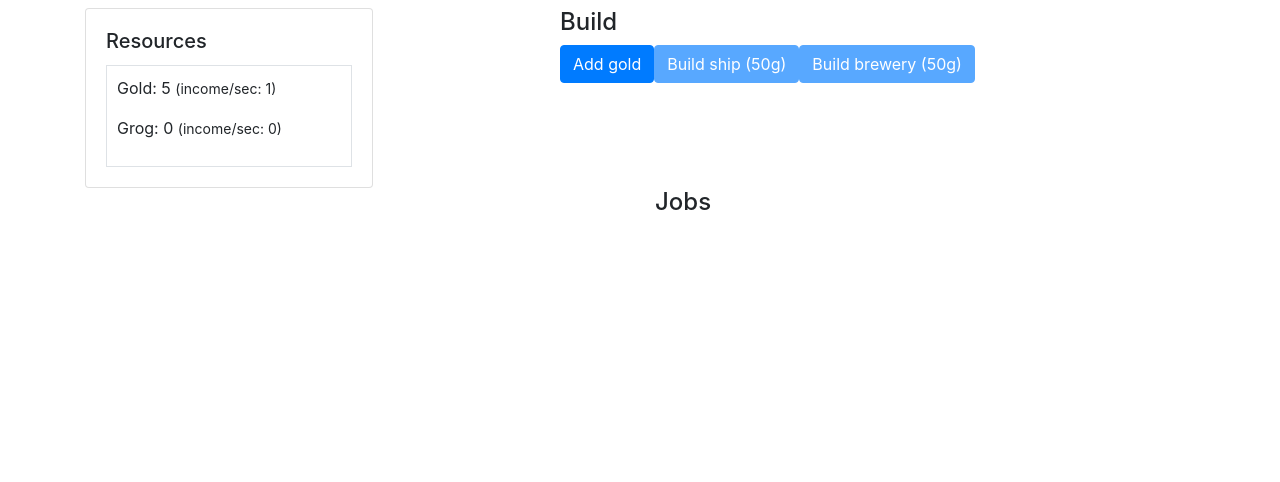
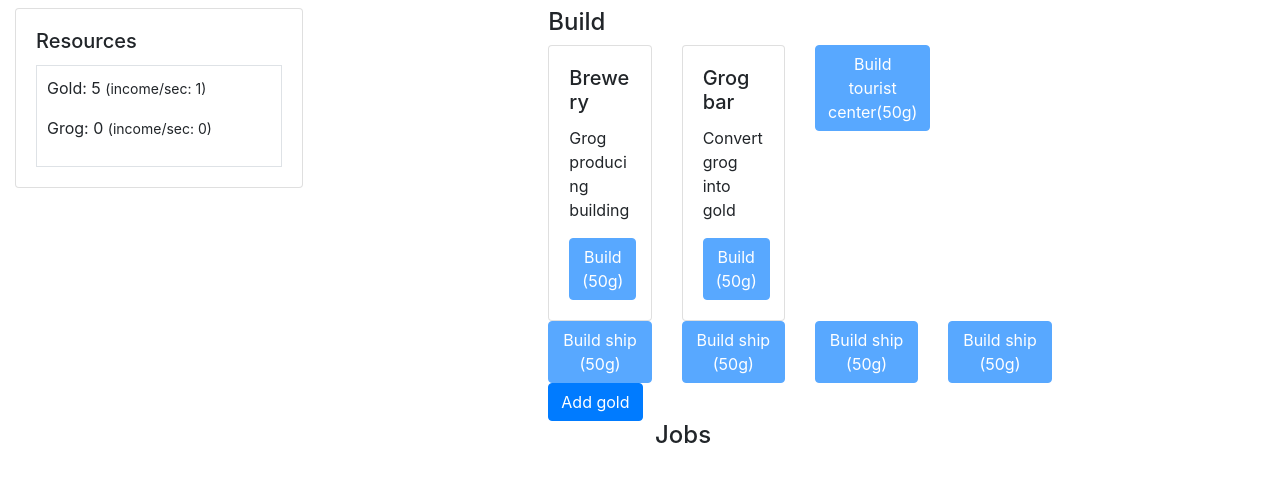
Before and after one commit to AndreFohlin/office-space, an Angular app: page / in a window 1280 px wide. Shown: the top 482 px of the page. Built offline with nearby package versions, Linux system fonts and the light colour scheme.

Commit message:
made building logic generic

```diff
--- a/src/app/app.component.html
+++ b/src/app/app.component.html
@@ -1,4 +1,4 @@
-<div class="container">
+<div class="container-fluid">
   <div style="text-align:center">
     <h1>
 
@@ -10,10 +10,56 @@
     </div>
     <div class="col-5">
       <h4>Build</h4>
+      <div class="row">
+        <div class="col-3">
+          <div class="card">
+            <div class="card-body">
+              <h5 class="card-title">{{this.buildings.brewery.name}}</h5>
+              <p class="card-text">
+                {{this.buildings.brewery.desc}}
+              </p>
+              <button type="button" class="btn btn-primary" [disabled]="!canBuild('brewery')" (click)="build('brewery')">Build (50g)</button>
+            </div>
+          </div>
+        </div>
+        <div class="col-3">
+            <div class="card">
+                <div class="card-body">
+                  <h5 class="card-title">{{this.buildings.bar.name}}</h5>
+                  <p class="card-text">
+                    {{this.buildings.bar.desc}}
+                  </p>
+                  <button type="button" class="btn btn-primary" [disabled]="!canBuild('bar')" (click)="build('bar')">Build (50g)</button>
+                </div>
+              </div>
+
+
+        </div>
+        <div class="col-3">
+          <button type="button" class="btn btn-primary" [disabled]="!resources.hasGold(50)" (click)="buildBrewery()">Build tourist center(50g)</button>
+        </div>
+        <div class="col-3">
+
+        </div>
+      </div>
+      <div class="row">
+
+        <div class="col-3">
+          <button type="button" class="btn btn-primary" [disabled]="!resources.hasGold(50)" (click)="buildShip()">Build ship (50g)</button>
+        </div>
+        <div class="col-3">
+          <button type="button" class="btn btn-primary" [disabled]="!resources.hasGold(50)" (click)="buildShip()">Build ship (50g)</button>
+        </div>
+        <div class="col-3">
+          <button type="button" class="btn btn-primary" [disabled]="!resources.hasGold(50)" (click)="buildShip()">Build ship (50g)</button>
+        </div>
+        <div class="col-3">
+          <button type="button" class="btn btn-primary" [disabled]="!resources.hasGold(50)" (click)="buildShip()">Build ship (50g)</button>
+        </div>
+      </div>
       <button type="button" class="btn btn-primary" (click)="addGold()">Add gold</button>
 
-        <button type="button" class="btn btn-primary" [disabled]="!resources.hasGold(50)" (click)="buildShip()">Build ship (50g)</button>
-        <button type="button" class="btn btn-primary" [disabled]="!resources.hasGold(50)" (click)="buildBrewery()">Build brewery (50g)</button>
+
     </div>
 
 
--- a/src/app/app.component.ts
+++ b/src/app/app.component.ts
@@ -2,7 +2,8 @@ import { Component } from '@angular/core';
 import { ResourceService } from './resource.service';
 import { JobService } from './job.service';
 import { Job } from './job';
-
+import { Buildings } from './buildings/buildings'
+import { request } from 'http';
 @Component({
   selector: 'app-root',
   templateUrl: './app.component.html',
@@ -13,11 +14,15 @@ export class AppComponent {
   ships:any[];
   private resources: ResourceService;
   private jobs: JobService;
+  private buildings: any;
+  private ownedBuildings:string[];
 
   constructor(resourceService:ResourceService, jobService: JobService){
     this.resources = resourceService;
     this.jobs = jobService;
     this.ships = [];
+    this.buildings = Buildings;
+    this.ownedBuildings = [];
   }
 
   ngOnInit(){
@@ -25,9 +30,7 @@ export class AppComponent {
   }
 
   addGold(){
-
       this.resources.addGold(50);
-
   }
 
   buildShip(){
@@ -35,23 +38,47 @@ export class AppComponent {
       this.resources.addGold(-50);
 
       this.jobs.addJob('Building a ship...', 2, (job:Job)=>{
-        console.log('Job '+job.name+ ' is done!');
         this.ships.push({id:this.ships.length});
       });
     }
   }
 
-  buildBrewery() {
-    if(this.resources.getGold() >= 50) {
-      this.resources.addGold(-50);
+  build(buildingType):any {
+    let buildTemplate = Buildings[buildingType];
+    if(buildTemplate){
+      if(buildTemplate.requirements.gold){
+        if(this.resources.hasGold(buildTemplate.requirements.gold)) {
+          this.resources.addGold(-buildTemplate.requirements.gold);
 
-      this.jobs.addJob('Building a brewery...', 2, (job:Job)=>{
-
-        this.resources.grogPerSec += 1;
-        console.log(this.resources.grogPerSec);
-      });
-
+          this.jobs.addJob('Building...', 2, (job:Job)=>{
+            if( buildTemplate.effect.gold ) this.resources.goldPerSec += buildTemplate.effect.gold;
+            if( buildTemplate.effect.grog ) this.resources.grogPerSec += buildTemplate.effect.grog;
+            this.ownedBuildings.push(buildingType);
+          });
+        }
+      }
+    }else{
+      console.log('no building type!');
     }
   }
 
+  canBuild(buildingType:any){
+    let requirementsMet = true;
+    let building:any = Buildings[buildingType];
+    if(building.requirements){
+      if(building.requirements.gold){
+        if(!this.resources.hasGold(building.requirements.gold)){
+          requirementsMet = false;
+        }
+      }
+
+      if(building.requirements.buildings){
+        building.requirements.buildings.forEach((buildRequirement)=>{
+          if(!this.ownedBuildings.includes(buildRequirement)){ requirementsMet = false; }
+        });
+      }
+    }
+    return requirementsMet;
+  }
+
 }
--- /dev/null
+++ b/src/app/buildings/buildings.ts
@@ -0,0 +1,23 @@
+export const Buildings = {
+    'brewery':{
+        name:'Brewery',
+        desc:'Grog producing building',
+        requirements: {
+            gold: 50
+        },
+        effect: {
+            grog: 1
+        }
+    },
+    'bar':{
+        name:'Grog bar',
+        desc:'Convert grog into gold',
+        requirements: {
+            gold: 50,
+            buildings: ['brewery']
+        },
+        effect: {
+            gold: 1
+        }
+    }
+};
--- a/src/app/ship/ship.component.ts
+++ b/src/app/ship/ship.component.ts
@@ -24,7 +24,6 @@ export class ShipComponent {
   sendShip(){
     if(this.resources.getGold() >= 10) {
       this.resources.addGrog(-10);
-      console.log('sending ship');
       this.sailing = true;
       this.animateTo(100, 5);
       setTimeout(()=>{
@@ -46,7 +45,6 @@ export class ShipComponent {
       let style = ('width '+time+'s linear');
       obj.style.webkitTransition = style;
       obj.style.width = percent+"%";
-      console.log(obj.style.webkitTransition);
     }
   }
 }
```
Lines whose indentation alone changed are shown as unchanged.
